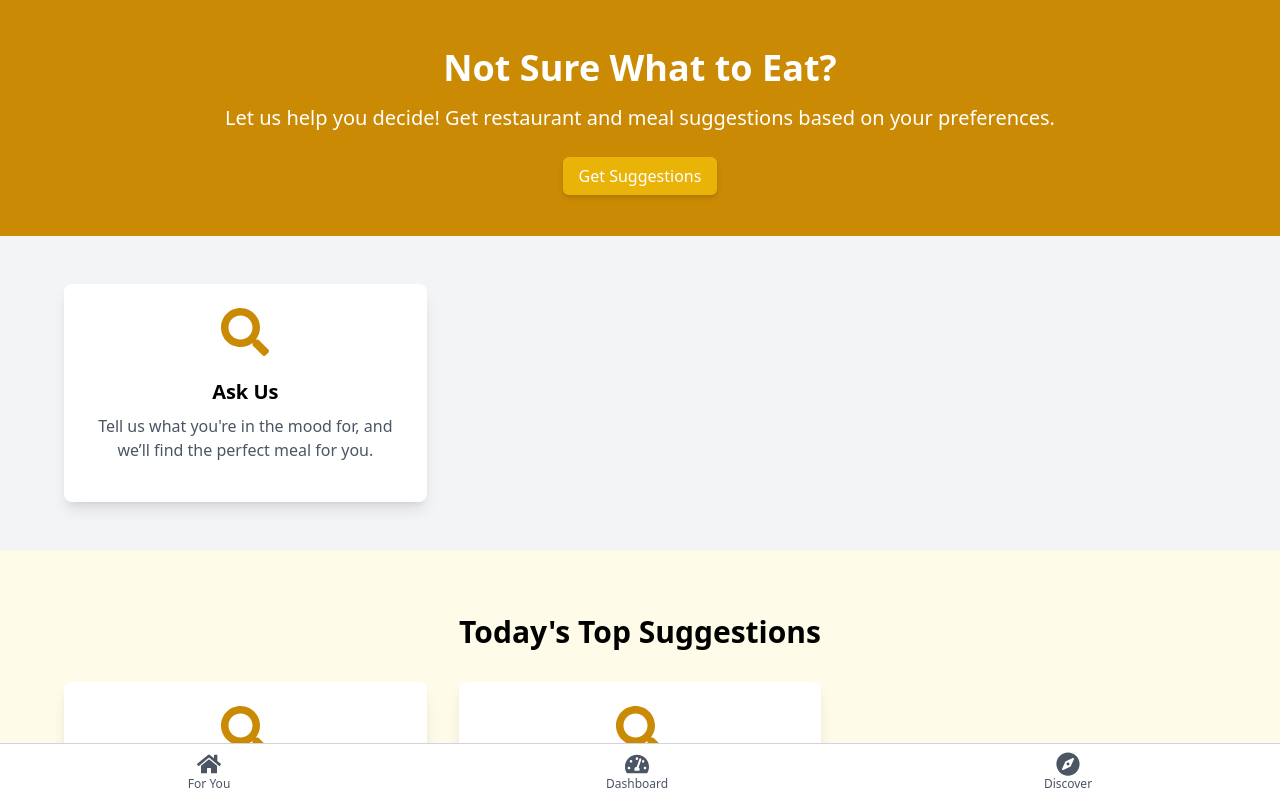
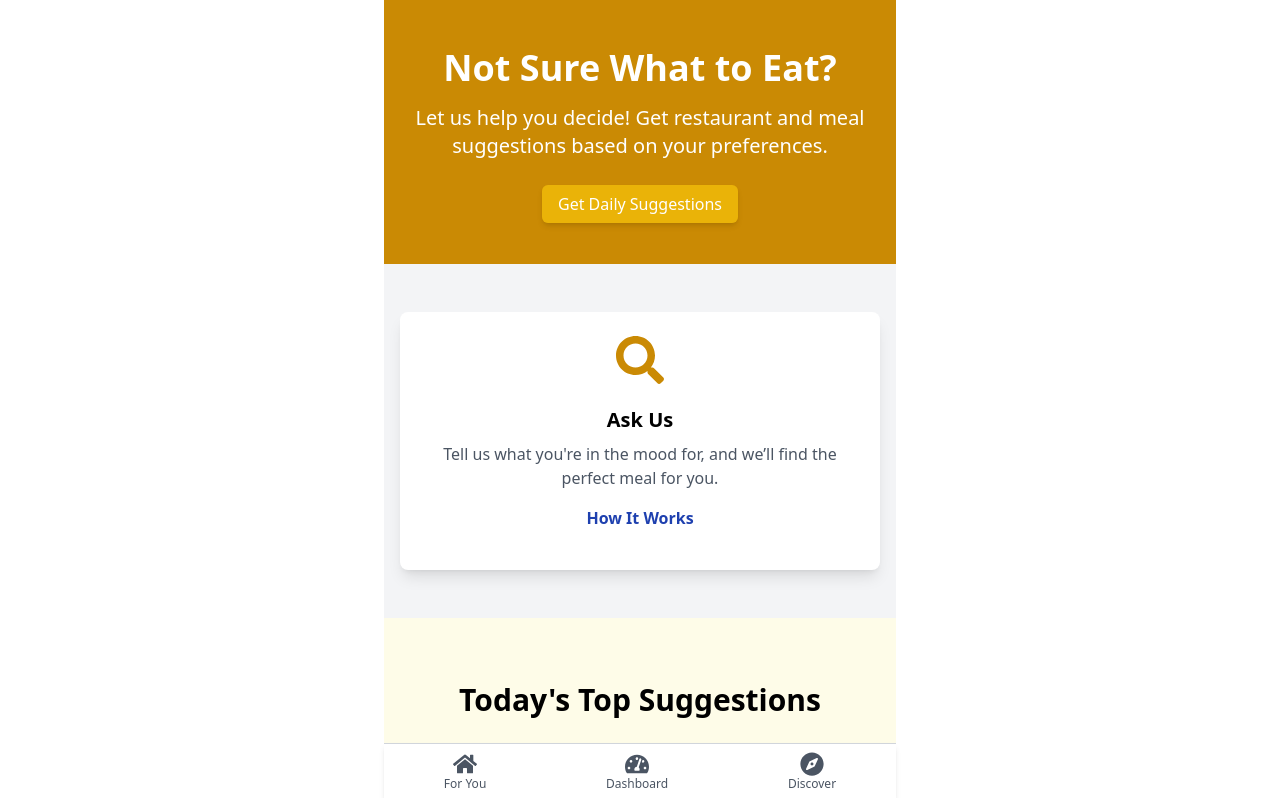
Before and after one commit to L2-Izana/Vihack24, a React (Create React App) app: page / in a window 1280 px wide. Shown: the top 798 px of the page. Built offline with nearby package versions, Linux system fonts and the light colour scheme.

Commit message:
Fix routing issues

```diff
--- a/src/App.js
+++ b/src/App.js
@@ -9,16 +9,23 @@ import BottomNavBar from "./components/BottomNavBar";
 
 export default function App() {
   return (
-    <div className="flex flex-col min-h-screen">
+    <div className="flex flex-col min-h-screen justify-center items-center">
+      <div className="w-full max-w-lg">
         <Router>
-        <div className="flex-1">
+          <div className="">
             <Routes>
               <Route path="/" element={<HomePage />} />
               <Route path="/auth" element={<AuthPage />} />
               <Route path="/for-you" element={<ForYouPage />} />
               <Route path="/ask-us" element={<AskUsPage />} />
-            <Route path="/recommendations" element={<RecommendationsPage />} />
-            <Route path="/user-info" element={<UserBaseInfoCollectorPage />} />
+              <Route
+                path="/recommendations"
+                element={<RecommendationsPage />}
+              />
+              <Route
+                path="/user-info"
+                element={<UserBaseInfoCollectorPage />}
+              />
               <Route
                 path="*"
                 element={<div className="text-center mt-10">Not Found</div>}
@@ -28,5 +35,6 @@ export default function App() {
           <BottomNavBar />
         </Router>
       </div>
+    </div>
   );
 }
--- a/src/components/BottomNavBar.jsx
+++ b/src/components/BottomNavBar.jsx
@@ -4,7 +4,8 @@ import { FaHome, FaTachometerAlt, FaCompass } from "react-icons/fa";
 
 const BottomNavBar = () => {
   return (
-    <div className="fixed bottom-0 left-0 right-0 bg-white border-t border-gray-300 shadow-md">
+    <div className="fixed bottom-0 left-1/2 transform -translate-x-1/2 w-full max-w-lg">
+      <div className="bg-white border-t border-gray-300 shadow-md">
         <div className="flex justify-around py-2">
           <Link
             to="/for-you"
@@ -29,6 +30,7 @@ const BottomNavBar = () => {
           </Link>
         </div>
       </div>
+    </div>
   );
 };
 
--- a/src/components/askus/Scenario1Component.jsx
+++ b/src/components/askus/Scenario1Component.jsx
@@ -17,7 +17,7 @@ export default function Scenario1Component({ handleStageChanging }) {
         </button>
         <button
           className="w-full bg-blue-500 hover:bg-blue-600 text-white font-semibold py-2 px-4 rounded-lg text-lg sm:text-xl"
-          onClick={() => navigate("/ask-us/restaurant")}
+          onClick={handleStageChanging}
         >
           Restaurant dining
         </button>
--- a/src/components/home/Features.jsx
+++ b/src/components/home/Features.jsx
@@ -1,13 +1,20 @@
-import { FaSearch, FaQuestionCircle, FaCalendarAlt } from "react-icons/fa";
+import { FaSearch } from "react-icons/fa";
 import { useNavigate } from "react-router-dom";
+import { useState } from "react";
 
 export default function Features() {
   const navigate = useNavigate();
+  const [showHowItWorks, setShowHowItWorks] = useState(false);
+
+  const handleClickHowItWorks = () => {
+    setShowHowItWorks(!showHowItWorks);
+    console.log(showHowItWorks);
+  };
+
   return (
     <section className="py-12 px-4">
       <div className="max-w-6xl mx-auto text-center">
-        {/* <h2 className="text-3xl font-bold mb-8">How It Works</h2> */}
-        <div className="grid grid-cols-1 md:grid-cols-3 gap-8">
+        <div className="grid grid-cols-1 gap-8">
           <div className="bg-white p-6 rounded-lg shadow-lg">
             <button onClick={() => navigate("ask-us")}>
               <FaSearch className="text-yellow-600 text-5xl mb-4 mx-auto" />
@@ -17,23 +24,22 @@ export default function Features() {
               Tell us what you're in the mood for, and we’ll find the perfect
               meal for you.
             </p>
+            <button onClick={handleClickHowItWorks}>
+              <p className="text-blue-800 font-bold mb-4">How It Works</p>
+            </button>
+            {showHowItWorks && (
+              <p className="text-blue-950 mb-4">
+                Our system utilizes a blend of Machine Learning models to
+                provide you with personalized meal recommendations. We start
+                with K-Nearest Neighbors (KNN) to analyze your preferences, then
+                employ advanced Deep Learning techniques in Natural Language
+                Processing (NLP), including Named Entity Recognition (NER),
+                BERT, and vectorization, to understand your needs in depth.
+                Finally, we refine our model using Reinforcement Learning to
+                ensure spot-on suggestions every time.
+              </p>
+            )}
           </div>
-          {/* <div className="bg-white p-6 rounded-lg shadow-lg">
-            <FaQuestionCircle className="text-yellow-600 text-5xl mb-4 mx-auto" />
-            <h3 className="text-xl font-semibold mb-2">Get Suggestions</h3>
-            <p className="text-gray-600 mb-4">
-              Receive personalized meal suggestions based on your preferences
-              and dietary needs.
-            </p>
-          </div>
-          <div className="bg-white p-6 rounded-lg shadow-lg">
-            <FaCalendarAlt className="text-yellow-600 text-5xl mb-4 mx-auto" />
-            <h3 className="text-xl font-semibold mb-2">Plan Your Meals</h3>
-            <p className="text-gray-600 mb-4">
-              Plan your meals for the day or week and enjoy stress-free meal
-              planning.
-            </p>
-          </div> */}
         </div>
       </div>
     </section>
--- a/src/components/home/HeroSection.jsx
+++ b/src/components/home/HeroSection.jsx
@@ -1,4 +1,15 @@
+import { useNavigate } from "react-router-dom";
+
 export default function HeroSection() {
+  const navigate = useNavigate();
+  const handleDailySuggestions = () => {
+    const localUsername = localStorage.getItem("vihackapp-username");
+    if (localUsername === null) {
+      navigate("/for-you", {
+        state: { message: "User hasn't logged in" },
+      });
+    }
+  };
   return (
     <header className="bg-yellow-600 text-white text-center py-12">
       <h1 className="text-4xl font-bold mb-4">Not Sure What to Eat?</h1>
@@ -8,9 +19,10 @@ export default function HeroSection() {
       </p>
       <a
         href="#suggestions"
+        onClick={handleDailySuggestions}
         className="bg-yellow-500 text-white py-2 px-4 rounded-md shadow-md hover:bg-yellow-600 transition"
       >
-        Get Suggestions
+        Get Daily Suggestions
       </a>
     </header>
   );
--- a/src/pages/ForYouPage.jsx
+++ b/src/pages/ForYouPage.jsx
@@ -1,18 +1,21 @@
 import React, { useState } from "react";
 import { useNavigate } from "react-router-dom";
 import UserInfos from "../components/user/UserInfos";
+import { useLocation } from "react-router-dom";
 
 const ForYouPage = () => {
   const navigate = useNavigate();
   const username = localStorage.getItem("vihackapp-username") || "New User";
-
+  const location = useLocation();
+  const message = location.state?.message;
   const handleNavigate = (path) => {
     navigate(path);
   };
 
   const loginPrompt = (
     <div className="text-center my-4">
-      <p className="text-gray-600 mb-2">
+      <p className="text-red-500">You have not logged in yet.</p>
+      <p className="text-green-700 mb-2">
         Log in for a more personalized experience
       </p>
       <button
--- a/src/pages/HomePage.jsx
+++ b/src/pages/HomePage.jsx
@@ -5,7 +5,7 @@ import Features from "../components/home/Features";
 
 const HomePage = () => {
   return (
-    <div className="bg-gray-100 min-h-screen flex flex-col">
+    <div className="bg-gray-100">
       <HeroSection />
       <Features />
       <Suggestions />
--- a/src/pages/RecommendationsPage.jsx
+++ b/src/pages/RecommendationsPage.jsx
@@ -1,7 +1,6 @@
 import { useLocation } from "react-router-dom";
 import { useEffect, useState } from "react";
 import RestaurantCard from "../components/restaurants/RestaurantCard";
-import { FaChevronRight } from "react-icons/fa";
 
 export default function RecommendationsPage() {
   const [showNotification, setShowNotification] = useState(true);
```
Lines whose indentation alone changed are shown as unchanged.
